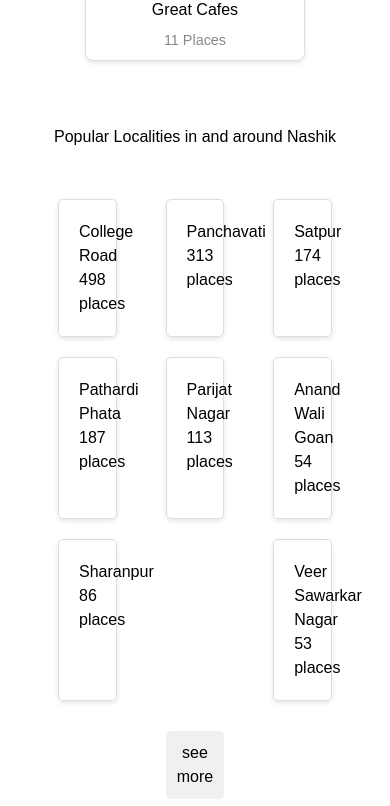
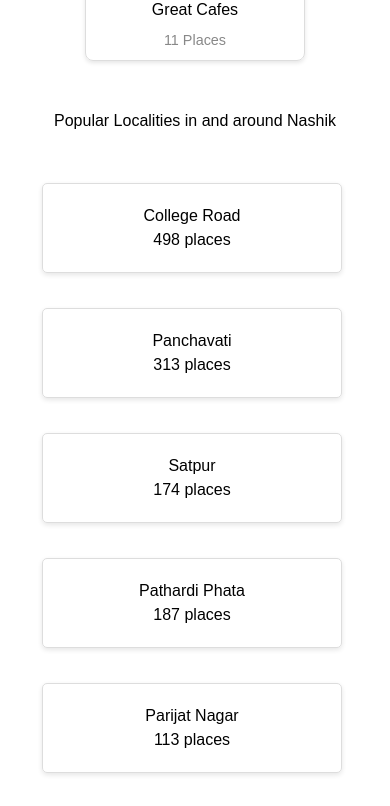
Before and after one commit to dhruv10032808/Zomato-Clone, a React (Create React App) app: page / in a window 390 px wide. Shown: the part 3000-3806 px from the top of the page. Built offline with nearby package versions, Linux system fonts and the light colour scheme.

Commit message:
fix: changes to make locality component mobile-friendly

```diff
--- a/src/App.css
+++ b/src/App.css
@@ -227,10 +227,12 @@ header {
   flex-wrap: wrap;
   justify-content: space-between;
   width: 100%;
+  gap: 15px; /* Added gap for better spacing between cards */
 }
 
 .locality-card {
-  width: 20%;
+  width: 100%; /* Default to full width for mobile */
+  max-width: 300px; /* Maximum width for cards */
   margin: 10px;
   padding: 20px;
   border: 1px solid #ddd;
@@ -350,3 +352,26 @@ header {
     grid-template-columns: repeat(3, 1fr);
   }
 }
+
+@media (min-width: 768px) {
+  .locality-card {
+    width: 45%; /* 2 cards per row on tablets and medium screens */
+  }
+}
+
+@media (min-width: 1024px) {
+  .locality-card {
+    width: 20%; /* 5 cards per row on large screens */
+  }
+}
+
+@media (max-width: 640px) {
+  .locality-section {
+    padding: 2rem; /* Reduce padding on smaller screens */
+  }
+
+  .see-more {
+    width: 80%; /* Increase width of see more button on smaller screens */
+    margin-top: 20px;
+  }
+}
```
